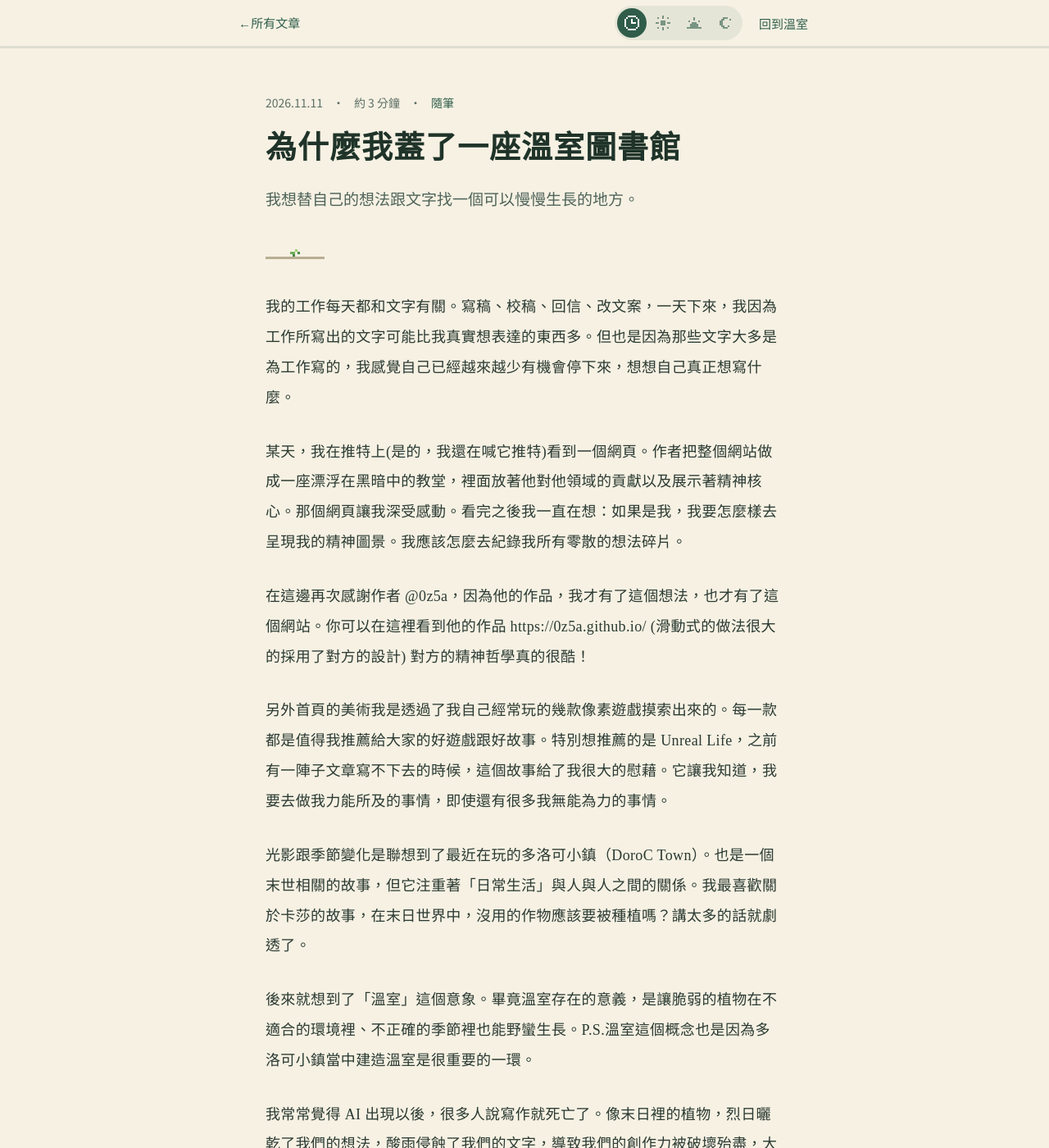
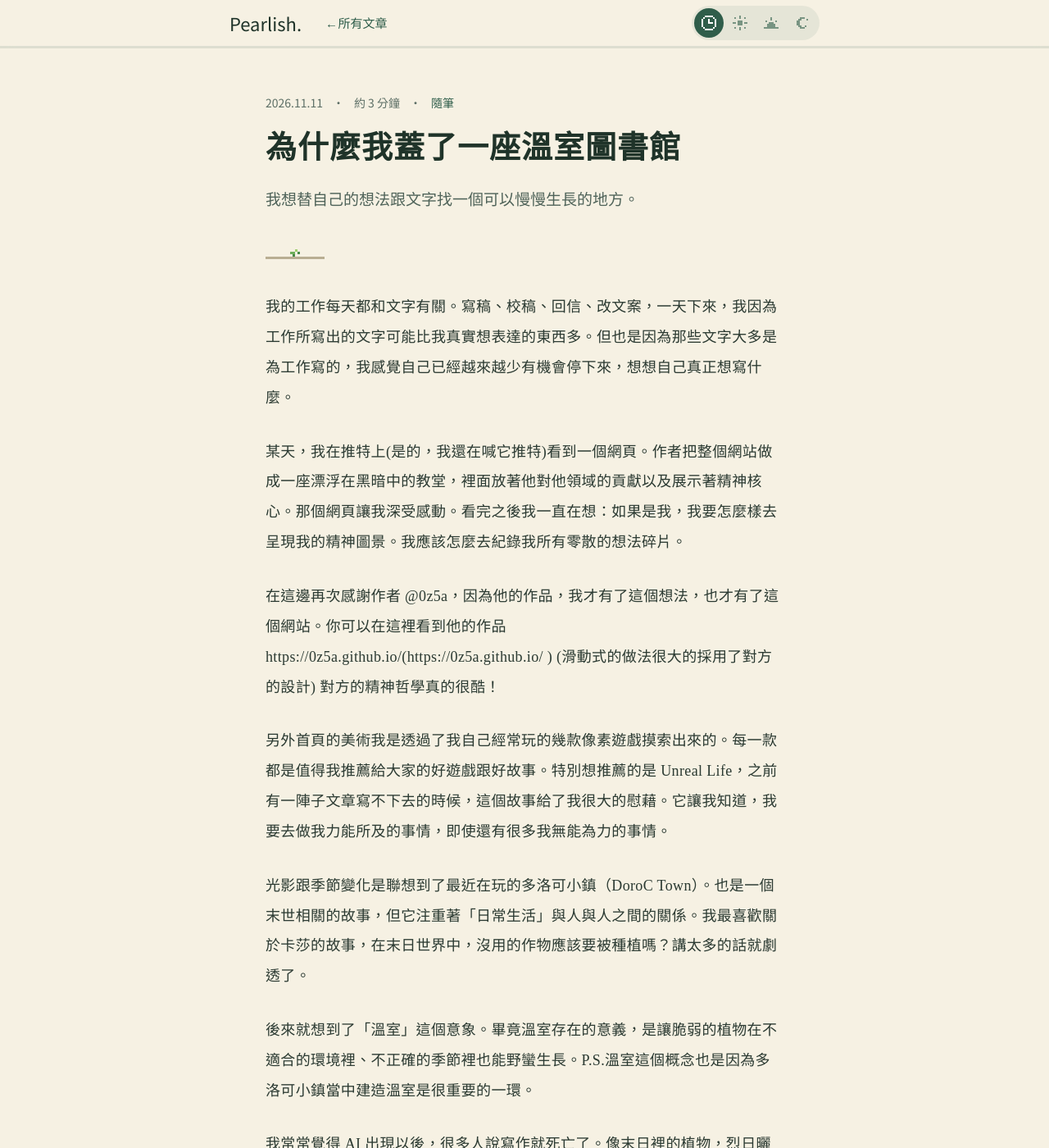
Before and after one commit to Pearlish128624/Pearlish128624.github.io, a Jekyll site: the page built from _posts/2026-11-11-greenhouse-library.md, in a window 1280 px wide and 1400 px high. Shown: the whole window at 82% size. Built offline with Jekyll 4.4.1, drawn with Linux system fonts in a browser that asks for light colours; some web fonts are replaced.

Commit message:
Homepage: in-scene signs, cat dream bubble, scroll hint; site name on every page
- Shelf signs and the sleeping cat's dream bubble open their book directly,
  with a dissolve from the current view instead of scrubbing the whole scroll
- Pixel-type scroll hint that disappears once you scroll
- Pearlish. at top-left on the homepage and all inner pages (links home);
  drop the duplicate back-to-greenhouse links
- Version query on site.css / greenhouse.js so browsers pick up new builds

Co-Authored-By: Claude Opus 5.5 <noreply@anthropic.com>

```diff
--- a/_includes/head.html
+++ b/_includes/head.html
@@ -10,4 +10,4 @@
 <link rel="preconnect" href="https://fonts.googleapis.com">
 <link rel="preconnect" href="https://fonts.gstatic.com" crossorigin>
 <link href="https://fonts.googleapis.com/css2?family=DotGothic16&family=Noto+Sans+TC:wght@400;500;700&family=Noto+Serif+TC:wght@400;500;700&display=swap" rel="stylesheet">
-<link rel="stylesheet" href="{{ '/assets/css/site.css' | relative_url }}">
+<link rel="stylesheet" href="{{ '/assets/css/site.css' | relative_url }}?v={{ site.time | date: '%s' }}">
--- a/_includes/nav.html
+++ b/_includes/nav.html
@@ -1,5 +1,5 @@
 <header class="topnav">
-  <a class="navlink" href="{{ '/' | relative_url }}">← 回到溫室</a>
+  <span class="topleft"><a class="brand" href="{{ '/' | relative_url }}" title="回到溫室">{{ site.title }}</a></span>
   <nav aria-label="分頁">
     <a class="navlink{% if page.url == '/about/' %} on{% endif %}" href="{{ '/about/' | relative_url }}"{% if page.url == '/about/' %} aria-current="page"{% endif %}>About me</a>
     <a class="navlink{% if page.url == '/books/' %} on{% endif %}" href="{{ '/books/' | relative_url }}"{% if page.url == '/books/' %} aria-current="page"{% endif %}>Reading List</a>
--- a/_layouts/post.html
+++ b/_layouts/post.html
@@ -7,8 +7,8 @@
 {%- assign mins = content | strip_html | strip_newlines | size | divided_by: 400 | plus: 1 -%}
 <div class="readbar">
   <div class="readbar-in">
-    <a class="navlink" href="{{ '/posts/' | relative_url }}">← 所有文章</a>
-    <span class="readbar-r">{% include timeswitch.html %}<a class="navlink" href="{{ '/' | relative_url }}">回到溫室</a></span>
+    <span class="topleft"><a class="brand" href="{{ '/' | relative_url }}" title="回到溫室">{{ site.title }}</a><a class="navlink" href="{{ '/posts/' | relative_url }}">← 所有文章</a></span>
+    <span class="readbar-r">{% include timeswitch.html %}</span>
   </div>
   <div class="progress" aria-hidden="true"><div id="progress"></div></div>
 </div>
--- a/_posts/2026-11-11-greenhouse-library.md
+++ b/_posts/2026-11-11-greenhouse-library.md
@@ -10,7 +10,7 @@ category: 隨筆
 某天，我在推特上(是的，我還在喊它推特)看到一個網頁。作者把整個網站做成一座漂浮在黑暗中的教堂，裡面放著他對他領域的貢獻以及展示著精神核心。那個網頁讓我深受感動。看完之後我一直在想：如果是我，我要怎麼樣去呈現我的精神圖景。我應該怎麼去紀錄我所有零散的想法碎片。
 
 在這邊再次感謝作者 @0z5a，因為他的作品，我才有了這個想法，也才有了這個網站。你可以在這裡看到他的作品
-https://0z5a.github.io/ (滑動式的做法很大的採用了對方的設計) 對方的精神哲學真的很酷！
+https://0z5a.github.io/(https://0z5a.github.io/ ) (滑動式的做法很大的採用了對方的設計) 對方的精神哲學真的很酷！
 
 另外首頁的美術我是透過了我自己經常玩的幾款像素遊戲摸索出來的。每一款都是值得我推薦給大家的好遊戲跟好故事。特別想推薦的是 Unreal Life，之前有一陣子文章寫不下去的時候，這個故事給了我很大的慰藉。它讓我知道，我要去做我力能所及的事情，即使還有很多我無能為力的事情。
 
--- a/assets/css/site.css
+++ b/assets/css/site.css
@@ -127,3 +127,6 @@ body.paper{transition:background-color .3s}
 .tsw:focus-visible{outline:2px solid var(--green);outline-offset:1px}
 .readbar-r{display:inline-flex;align-items:center;gap:6px}
 .topnav{row-gap:10px}
+.topleft{display:inline-flex;align-items:center;gap:6px}
+.brand{font-family:'DotGothic16','Noto Sans TC',monospace;font-size:22px;color:var(--ink);text-decoration:none;padding:4px 8px 4px 0;margin-right:4px}
+.brand:hover{color:var(--green)}
```
Also changed, not shown: assets/js/greenhouse.js (+33 -2 lines), index.html (+26 -1 lines).
